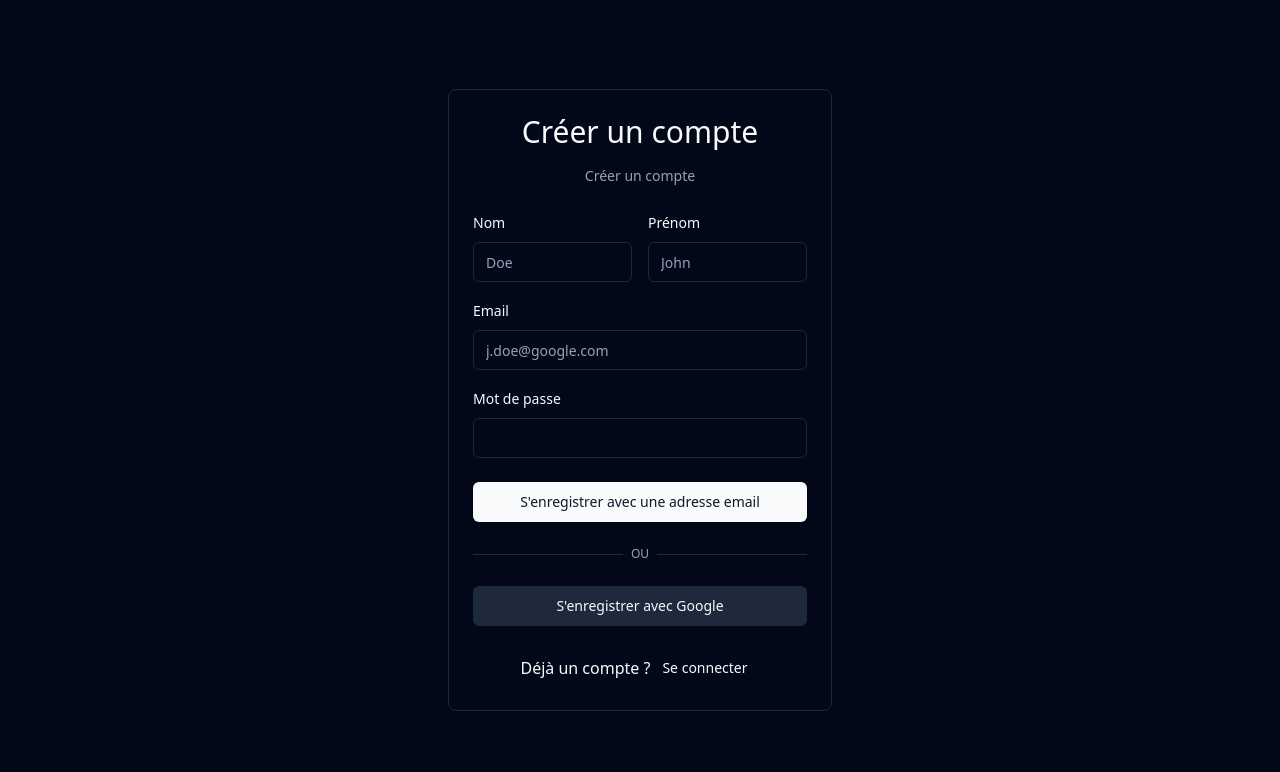
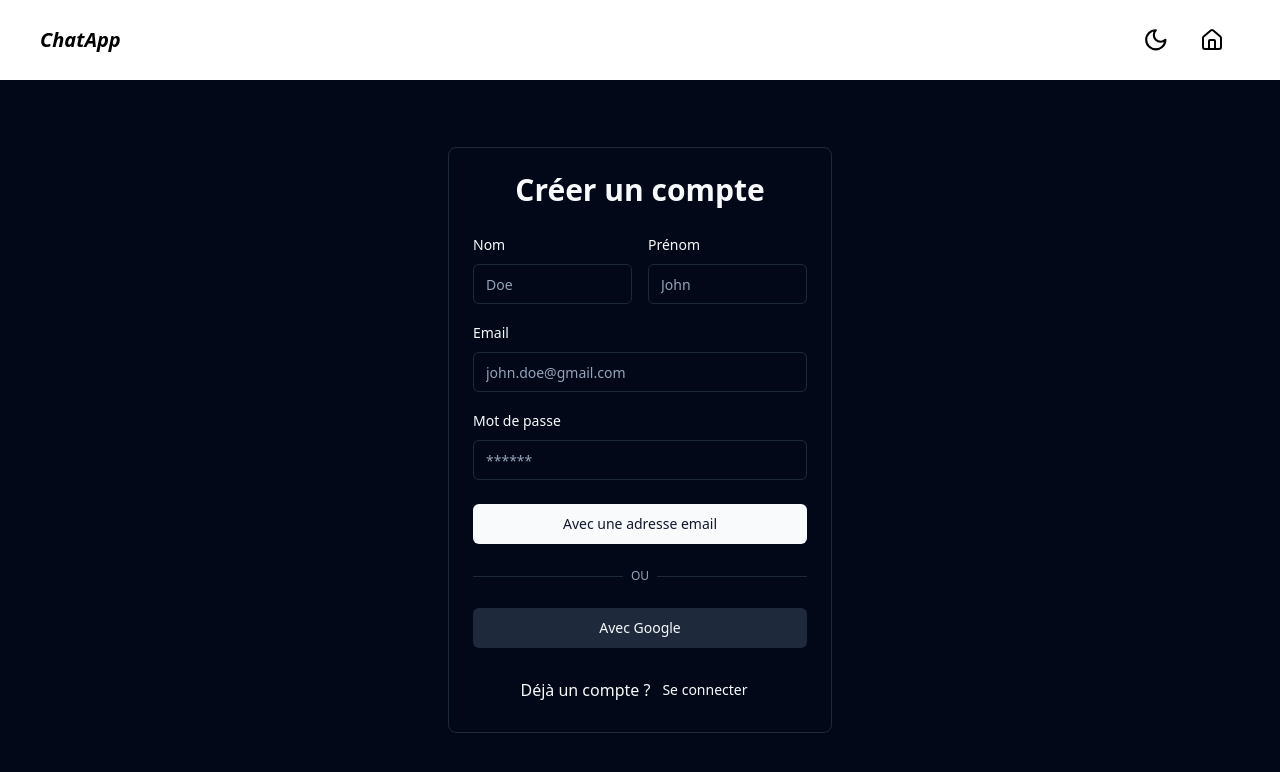
Before and after one commit to Cyril-Develop/chat-app, a React (Vite) app in the folder client/: page /register in a window 1280 px wide. Shown: the top 772 px of the page. Built offline with nearby package versions, Linux system fonts and the light colour scheme.

Commit message:
ajout nav

```diff
--- a/client/src/App.tsx
+++ b/client/src/App.tsx
@@ -1,23 +1,39 @@
 import Home from "./pages/home/Home";
 import Register from "./pages/auth/Register";
 import Login from "./pages/auth/Login";
-import { createBrowserRouter, RouterProvider } from "react-router-dom";
+import { createBrowserRouter, Outlet, RouterProvider } from "react-router-dom";
 import { ThemeProvider } from "@/components/theme-provider";
+import Navbar from "./components/Navbar";
+
+//const connected = false;
+
+const Layout = ({ children }: { children: React.ReactNode }) => {
+  return (
+    <div>
+      <Navbar />
+      {children}
+    </div>
+  )
+}
+
+// const PrivateRoute = ({ children }) => {
+//   if (connected) {
+//     return children;
+//   } else return <Login />;
+// };
 
 function App() {
   const router = createBrowserRouter([
     {
       path: "/",
-      element: <Home />,
+      element: <Layout> <Outlet /> </Layout>,
+      children: [
+        { path: "/", element: <Home /> },
+        { path: "/register", element: <Register /> },
+        { path: "/login", element: <Login /> },
+      ],
     },
-    {
-      path: "/register",
-      element: <Register />,
-    },
-    {
-      path: "/login",
-      element: <Login />,
-    }
+
   ]);
 
   return (
--- a/client/src/components/Navbar.tsx
+++ b/client/src/components/Navbar.tsx
@@ -1,9 +1,49 @@
 import { ModeToggle } from "@/components/mode-toggle";
+import { Button } from "@/components/ui/button";
+import { Link, useLocation } from "react-router-dom";
+import { Home, LogIn, User, LogOut } from "lucide-react";
+import { useState } from "react";
 
 const Navbar = () => {
+  const [connected, setConnected] = useState(true);
+
+  const logout = () => {
+    console.log("logout");
+    setConnected(false);
+  };
+
+  const { pathname } = useLocation();
+
   return (
-    <nav>
-      <ModeToggle />
+    <nav className="flex items-center justify-between h-20 p-2 text-white bg-black dark:bg-white dark:text-black sm:p-10 ">
+      <h1 className="font-black italic text-xl">ChatApp</h1>
+      <div className="flex items-center gap-2">
+        <ModeToggle />
+        {pathname !== "/" ? (
+          <Button variant={"ghost"} className=" text-lg">
+            <Link to="/" className="flex gap-2">
+              <Home />
+            </Link>
+          </Button>
+        ) : connected ? (
+          <>
+            <Button variant={"ghost"} title="Tableau de bord">
+              <Link to="/dashboard" className="text-xl">
+                <User />
+              </Link>
+            </Button>
+            <Button variant={"ghost"} onClick={logout} title="Déconnexion">
+              <LogOut />
+            </Button>
+          </>
+        ) : (
+          <Button variant={"ghost"} title="Connexion">
+            <Link to="/login" className="text-xl">
+              <LogIn />
+            </Link>
+          </Button>
+        )}
+      </div>
     </nav>
   );
 };
--- a/client/src/components/auth/auth-header.tsx
+++ b/client/src/components/auth/auth-header.tsx
@@ -1,13 +1,11 @@
 interface AuthHeaderProps {
-  label: string;
   title: string;
 }
 
-const AuthHeader = ({ label, title }: AuthHeaderProps) => {
+const AuthHeader = ({ title }: AuthHeaderProps) => {
   return (
     <div className="w-full flex flex-col gap-y-4 items-center justify-center">
-      <h1 className="text-3xl font-semiblod">{title}</h1>
-      <p className="text-muted-foreground text-sm">{label}</p>
+      <h1 className="text-3xl font-semibold">{title}</h1>
     </div>
   );
 };
--- a/client/src/components/auth/card-wrapper.tsx
+++ b/client/src/components/auth/card-wrapper.tsx
@@ -8,7 +8,6 @@ import AuthHeader from "@/components/auth/auth-header";
 import BackButton from "./back-button";
 
 interface CardWrapperProps {
-  label: string;
   title: string;
   backButtonHref: string;
   backButtonLabel: string;
@@ -17,7 +16,6 @@ interface CardWrapperProps {
 }
 
 const CardWrapper = ({
-  label,
   title,
   backButtonHref,
   backButtonLabel,
@@ -27,7 +25,7 @@ const CardWrapper = ({
   return (
     <Card className="mx-auto max-w-sm">
       <CardHeader>
-        <AuthHeader label={label} title={title} />
+        <AuthHeader title={title} />
       </CardHeader>
       <CardContent>{children}</CardContent>
       <CardFooter>
--- a/client/src/components/auth/login-form.tsx
+++ b/client/src/components/auth/login-form.tsx
@@ -36,7 +36,6 @@ const LoginForm = () => {
   return (
     <CardWrapper
       title="Se connecter"
-      label="Se connecter"
       backButtonHref="/register"
       backButtonLabel="S'enregistrer"
       text="Pas encore de compte ?"
@@ -54,7 +53,7 @@ const LoginForm = () => {
                     <Input
                       {...field}
                       type="email"
-                      placeholder="j.doe@google.com"
+                      placeholder="john.doe@gmail.com"
                     />
                   </FormControl>
                   <FormMessage />
@@ -68,7 +67,7 @@ const LoginForm = () => {
                 <FormItem>
                   <FormLabel>Mot de passe</FormLabel>
                   <FormControl>
-                    <Input {...field} type="password" />
+                    <Input {...field} type="password" placeholder="******"/>
                   </FormControl>
                   <FormMessage />
                 </FormItem>
@@ -76,7 +75,7 @@ const LoginForm = () => {
             />
           </div>
           <Button type="submit" className="w-full opacity-1" disabled={loading}>
-            {loading ? "Chargement..." : "Se connecter avec une adresse email"}
+            {loading ? "Chargement..." : "Avec une adresse email"}
           </Button>
 
           <div className="relative">
@@ -84,7 +83,7 @@ const LoginForm = () => {
               <span className="w-full border-t" />
             </div>
             <div className="relative flex justify-center text-xs uppercase">
-              <span className="bg-background px-2 text-muted-foreground">
+              <span className="bg-background px-2 text-muted-foreground font-semibold">
                 OU
               </span>
             </div>
@@ -97,7 +96,7 @@ const LoginForm = () => {
               variant="secondary"
               onClick={() => console.log("google")}
             >
-              Se connecter avec Google
+              Avec Google
             </Button>
           </div>
         </form>
--- a/client/src/components/auth/register-form.tsx
+++ b/client/src/components/auth/register-form.tsx
@@ -36,7 +36,6 @@ const RegisterForm = () => {
   return (
     <CardWrapper
       title="Créer un compte"
-      label="Créer un compte"
       backButtonHref="/login"
       backButtonLabel="Se connecter"
       text="Déjà un compte ?"
@@ -44,7 +43,7 @@ const RegisterForm = () => {
       <Form {...form}>
         <form onSubmit={form.handleSubmit(onSubmit)} className="space-y-6">
           <div className="space-y-4">
-            <div className="flex gap-4">
+            <div className="flex flex-col gap-4 sm:flex-row ">
               <FormField
                 control={form.control}
                 name="lastname"
@@ -82,7 +81,7 @@ const RegisterForm = () => {
                     <Input
                       {...field}
                       type="email"
-                      placeholder="j.doe@google.com"
+                      placeholder="john.doe@gmail.com"
                     />
                   </FormControl>
                   <FormMessage />
@@ -96,7 +95,7 @@ const RegisterForm = () => {
                 <FormItem>
                   <FormLabel>Mot de passe</FormLabel>
                   <FormControl>
-                    <Input {...field} type="password" />
+                    <Input {...field} type="password" placeholder="******"/>
                   </FormControl>
                   <FormMessage />
                 </FormItem>
@@ -104,7 +103,7 @@ const RegisterForm = () => {
             />
           </div>
           <Button type="submit" className="w-full" disabled={loading}>
-            {loading ? "Chargement..." : "S'enregistrer avec une adresse email"}
+            {loading ? "Chargement..." : "Avec une adresse email"}
           </Button>
           <div className="relative">
             <div className="absolute inset-0 flex items-center">
@@ -124,7 +123,7 @@ const RegisterForm = () => {
               variant="secondary"
               onClick={() => console.log("google")}
             >
-              S'enregistrer avec Google
+              Avec Google
             </Button>
           </div>
         </form>
--- a/client/src/components/mode-toggle.tsx
+++ b/client/src/components/mode-toggle.tsx
@@ -10,11 +10,11 @@ export function ModeToggle() {
   }
 
   return (
-    <Button variant="outline" size="icon" onClick={toggleTheme}>
+    <Button variant="ghost" size="icon" onClick={toggleTheme}>
       {theme === "light" ? (
-        <Sun className="h-[1.2rem] w-[1.2rem]" />
+        <Sun className="h-[1.6rem] w-[1.6rem]" />
       ) : (
-        <Moon className="h-[1.2rem] w-[1.2rem]" />
+        <Moon className="h-[1.6rem] w-[1.6rem]" />
       )}
       <span className="sr-only">
         {theme === "light" ? "Switch to Dark Mode" : "Switch to Light Mode"}
--- a/client/src/pages/auth/Login.tsx
+++ b/client/src/pages/auth/Login.tsx
@@ -1,10 +1,8 @@
 import LoginForm from "@/components/auth/login-form";
-import Navbar from "@/components/Navbar";
 
 const Login = () => {
   return (
-    <div className="flex justify-center items-center h-screen">
-      <Navbar />
+    <div className="flex justify-center items-center h-[calc(100vh-80px)] px-2">
       <LoginForm />
     </div>
   );
--- a/client/src/pages/auth/Register.tsx
+++ b/client/src/pages/auth/Register.tsx
@@ -2,7 +2,7 @@ import RegisterForm from "@/components/auth/register-form";
 
 const Register = () => {
   return (
-    <div className="flex justify-center items-center h-screen">
+    <div className="flex justify-center items-center h-[calc(100vh-80px)] px-2">
       <RegisterForm />
     </div>
   );
--- a/client/src/pages/home/Home.tsx
+++ b/client/src/pages/home/Home.tsx
@@ -1,10 +1,9 @@
-import { Button } from "@/components/ui/button";
+
 
 const Home = () => {
   return (
     <div>
-      <p className="bg-red-600">Home page</p>
-      <Button>Click me</Button>
+      <p>Home page</p>
     </div>
   );
 };
```
